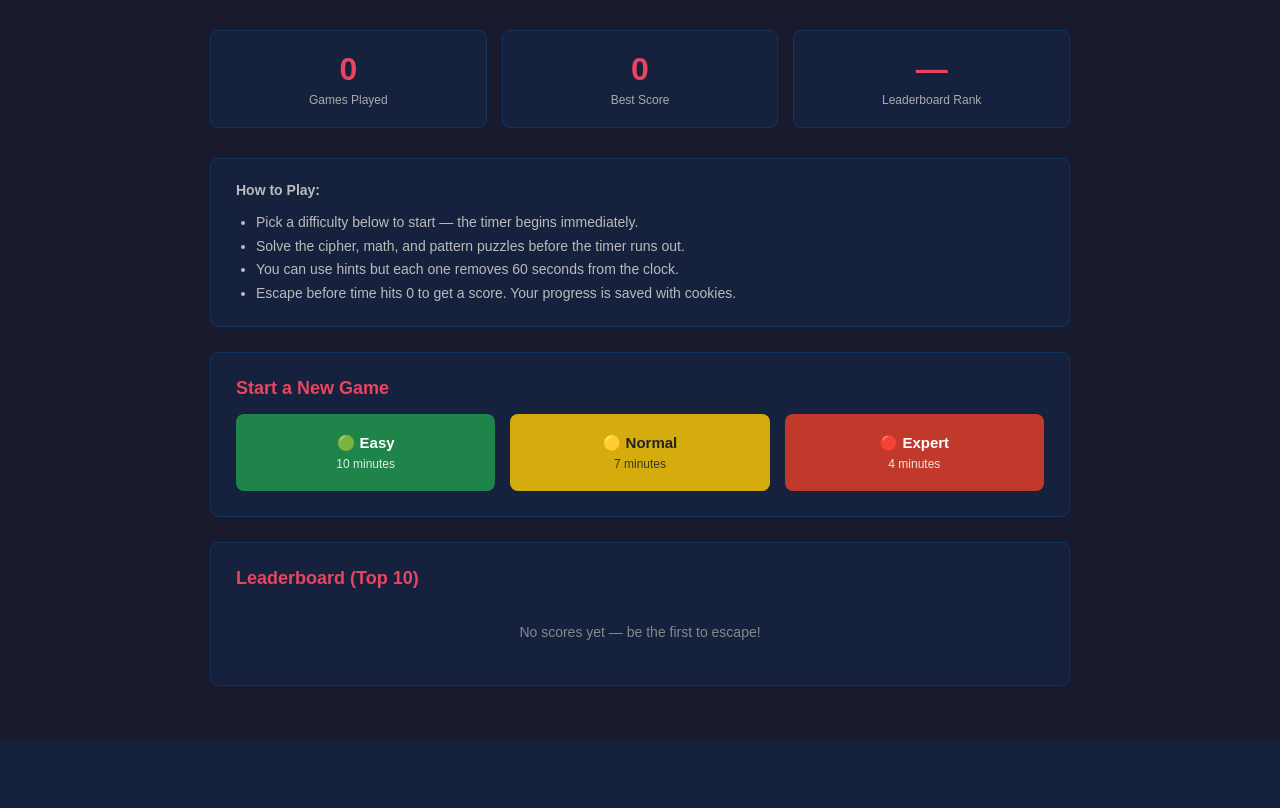
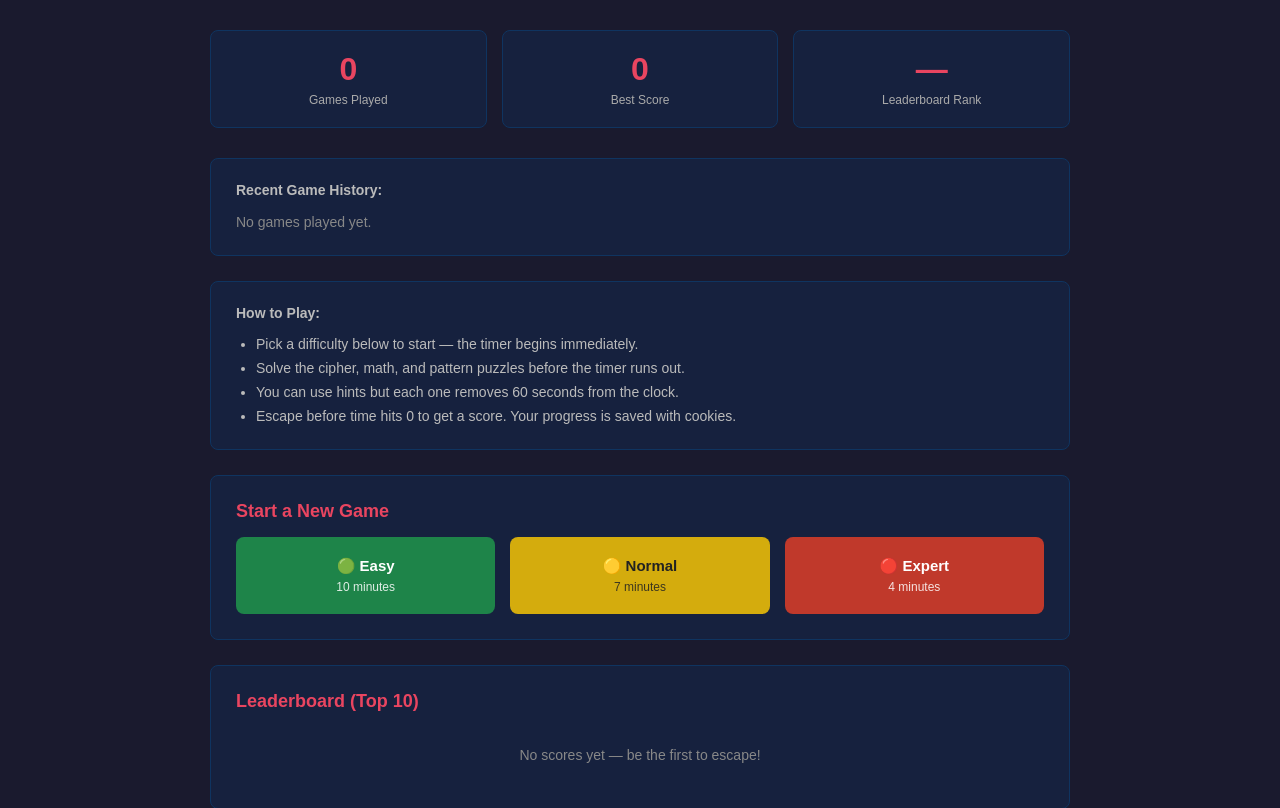
Before and after one commit to mareiirem/RemllaAli_CyberEscape, a PHP site: the page made by Documents/GSU Sem 8/public_html/WebProgramming/pw/Project 2/dashboard.php in a window 1280 px wide. Shown: the part 61-869 px from the top of the page. Before the commit the page ends 800 px from the top, so only its background shows below. Run offline with PHP 8.4, Linux system fonts and the light colour scheme; the visitor is signed in with stand-in values (Sample User, id 1).

Commit message:
Add game history section to dashboard

```diff
--- a/Documents/GSU Sem 8/public_html/WebProgramming/pw/Project 2/dashboard.php
+++ b/Documents/GSU Sem 8/public_html/WebProgramming/pw/Project 2/dashboard.php
@@ -3,7 +3,7 @@ session_start();
 
 // make sure user is logged in
 if (!isset($_SESSION['user_id'])) {
-    header('Location: login.php');
+    header('Location: index.php');
     exit;
 }
 
@@ -248,7 +248,7 @@ if (isset($_GET['difficulty'])) {
             font-size: 14px;
         }
 
-        /* how to play section */
+        /* how to play and history sections */
         .howto {
             background-color: #16213e;
             border: 1px solid #0f3460;
@@ -304,6 +304,39 @@ if (isset($_GET['difficulty'])) {
             </div>
             <div class="label">Leaderboard Rank</div>
         </div>
+    </div>
+
+    <!-- game history -->
+    <div class="howto">
+        <strong>Recent Game History:</strong>
+        <?php
+        $history = array_reverse($users[$username]['history'] ?? []);
+        if (empty($history)): ?>
+            <p style="color:#888; margin-top:8px;">No games played yet.</p>
+        <?php else: ?>
+            <table style="margin-top:10px; width:100%;">
+                <thead>
+                    <tr>
+                        <th>Date</th>
+                        <th>Result</th>
+                        <th>Difficulty</th>
+                        <th>Score</th>
+                    </tr>
+                </thead>
+                <tbody>
+                    <?php foreach (array_slice($history, 0, 5) as $game): ?>
+                    <tr>
+                        <td><?= $game['date'] ?></td>
+                        <td style="color: <?= $game['result'] === 'WIN' ? '#1e8449' : '#c0392b' ?>">
+                            <?= $game['result'] ?>
+                        </td>
+                        <td><?= ucfirst($game['difficulty']) ?></td>
+                        <td><?= $game['score'] ?></td>
+                    </tr>
+                    <?php endforeach; ?>
+                </tbody>
+            </table>
+        <?php endif; ?>
     </div>
 
     <!-- how to play info -->
```
